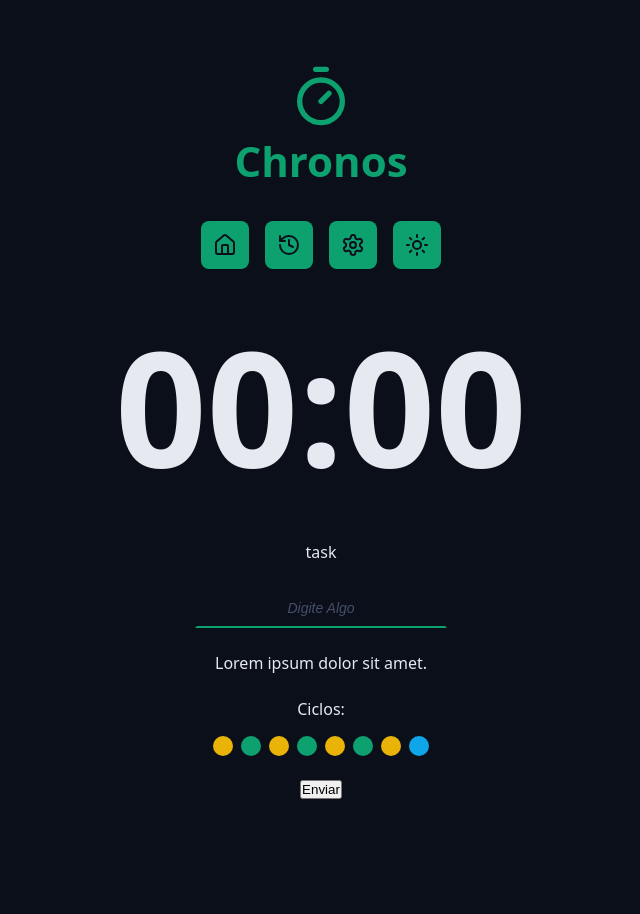
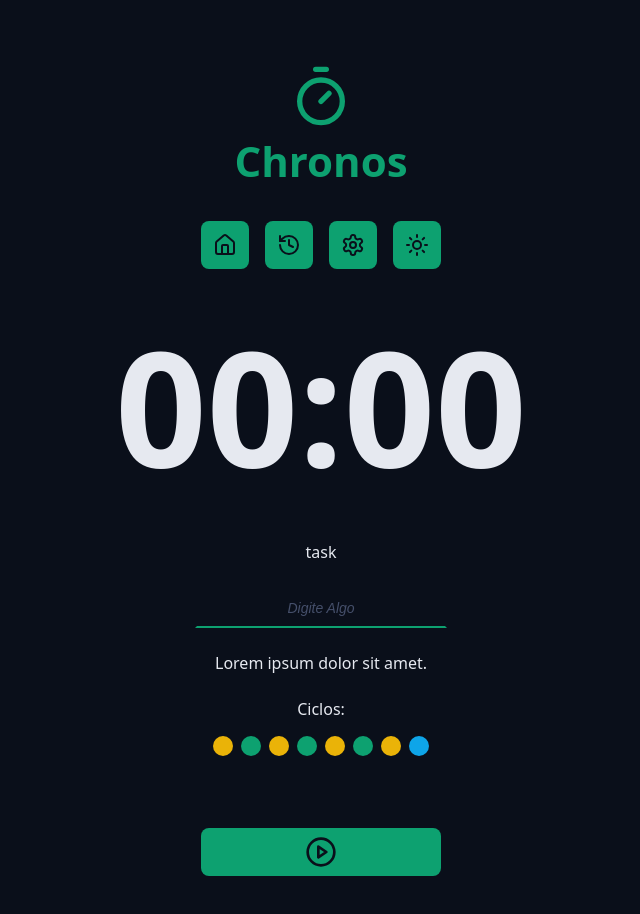
Before and after one commit to Bisdcode/chronos-pomodoro, a React (Vite) app: page / in a window 1280 px wide. Shown: the top 914 px of the page, without its empty margins (319-959 px from the left). Before the commit the page ends 831 px from the top, so only its background shows below. Built offline with nearby package versions, Linux system fonts and the light colour scheme.

Commit message:
button component

```diff
--- a/src/App.tsx
+++ b/src/App.tsx
@@ -7,6 +7,8 @@
 import { CountDown } from "./components/CountDown";
 import { DefaultInput } from "./components/DefaultInput";
 import { Cycles } from "./components/Cycles";
+import { DefaultButton } from "./components/DefaultButton";
+import { PlayCircleIcon } from "lucide-react";
 
 export function App() {
 	return (
@@ -35,7 +37,7 @@
 						<Cycles/>
 					</div>
 					<div className="formRow">
-						<button>Enviar</button>
+						<DefaultButton icon={<PlayCircleIcon/>} color='green'/>
 					</div>
 				</form>
 			</Container>
--- /dev/null
+++ b/src/components/DefaultButton/index.tsx
@@ -0,0 +1,16 @@
+import styles from './styles.module.css';
+
+type DefaultButtonProps = {
+    icon: React.ReactNode;
+    color?: 'green' | 'red';
+} & React.ComponentProps<'button'>;
+
+export function DefaultButton({ icon, color='green', ...props }: DefaultButtonProps) {
+    return (
+        <>
+			<button className={`${styles.button} ${styles[color]}`} {...props}>
+                {icon}
+            </button>
+        </>
+    )
+}
--- /dev/null
+++ b/src/components/DefaultButton/styles.module.css
@@ -0,0 +1,33 @@
+.button {
+    border: none;
+    background-color: var(--primary);
+    color: var(--text-over-primary);
+    display: flex;
+    align-items: center;
+    justify-content: center;
+    min-width: 24rem;
+    padding: 0.8rem;
+    border-radius: 0.8rem;
+    margin: 4.8rem 0;
+    cursor: pointer;
+    transition: all 0.2s ease-in-out;
+}
+
+.button svg {
+    width: 3.2rem;
+    height: 3.2rem;
+}
+
+button:hover {
+    filter: brightness(80%);
+}
+
+.green {
+    background: var(--primary);
+    color: var(--text-over-primary);
+}
+
+.red {
+    background: var(--error);
+    color: var(--text-over-error);
+}
```
